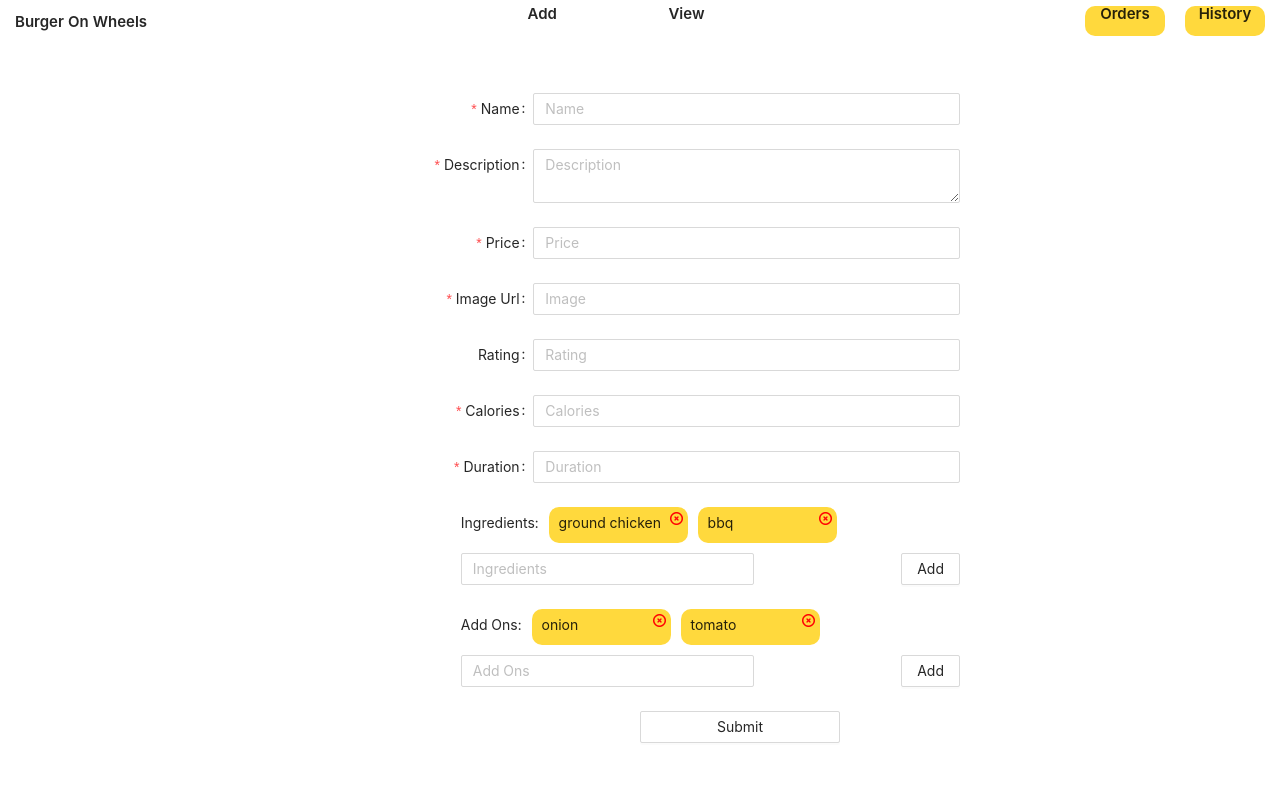
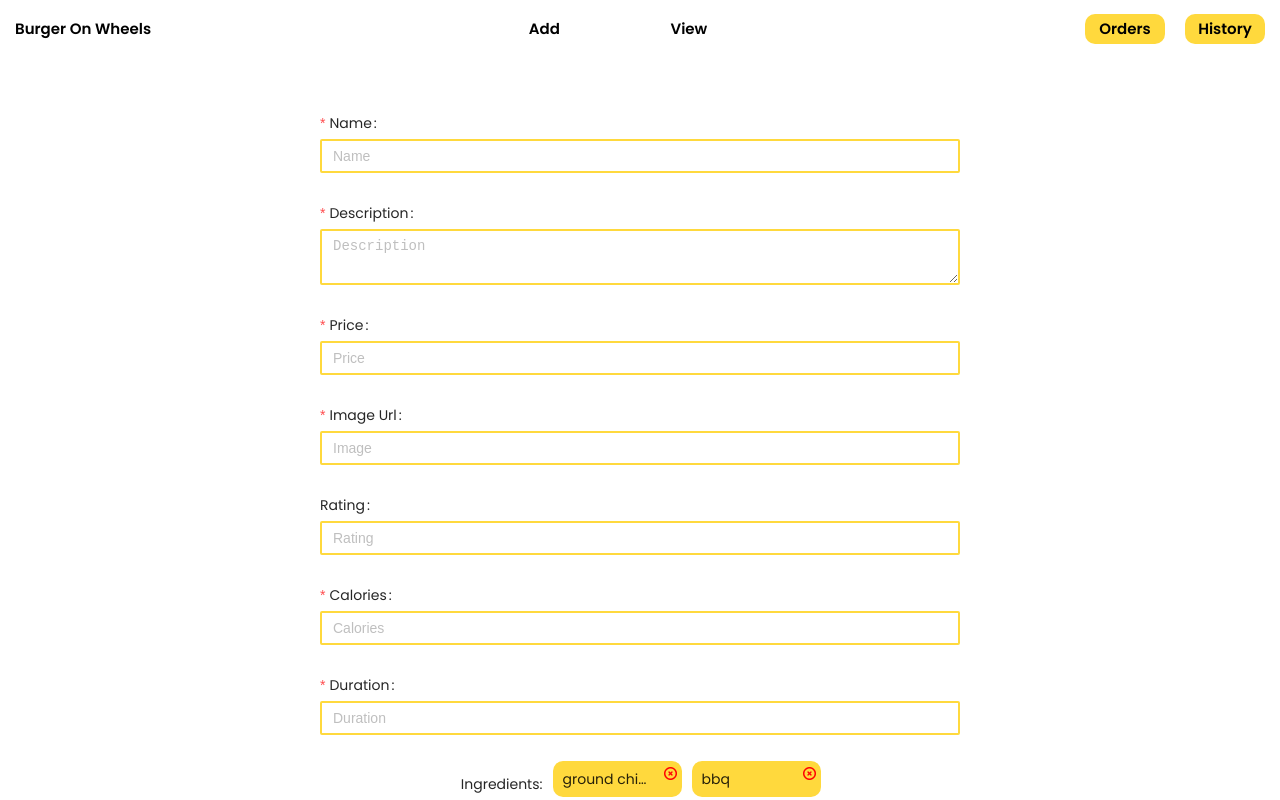
Before and after one commit to saikrishnadas/burgeronwheels, a React (Create React App) app: page /admin/add in a window 1280 px wide. Shown: the top 800 px of the page. Built offline with nearby package versions, Linux system fonts and the light colour scheme; a web font is replaced by a local one.

Commit message:
fixed align issue and changed add page ui

```diff
--- a/src/components/TextBox.js
+++ b/src/components/TextBox.js
@@ -5,11 +5,11 @@ const TextBox = ({ data, index, deleteItem }) => {
 	console.log("index", index);
 	return (
 		<div className="textbox" style={{ marginRight: "10px" }}>
-			<span style={{ marginTop: "5px", marginLeft: "10px" }}>
-				<p>{data}</p>
+			<span style={{ marginLeft: "10px", width: "90px" }}>
+				<p className="text-data">{data}</p>
 			</span>
 			<span
-				style={{ marginRight: "2px", cursor: "pointer" }}
+				style={{ marginRight: "2px", marginBottom: "5px", cursor: "pointer" }}
 				onClick={() => deleteItem(index)}
 			>
 				<img src={close} alt="close" />
--- a/src/pages/admin/Add.js
+++ b/src/pages/admin/Add.js
@@ -1,8 +1,7 @@
 import { useState } from "react";
 import AdminNavbar from "../../components/AdminNavbar";
 import { useAddProducts } from "../../hooks/useAddProduct";
-// import "antd/dist/antd.css";
-// import "../../styles/Admin.css";
+import "../../styles/Admin.css";
 import { Button, Checkbox, Form, Input } from "antd";
 import TextBox from "../../components/TextBox";
 import ProductForm from "./ProductForm";
--- a/src/pages/admin/ProductForm.js
+++ b/src/pages/admin/ProductForm.js
@@ -1,5 +1,11 @@
 import { Button, Checkbox, Form, Input } from "antd";
 import TextBox from "../../components/TextBox";
+import "../../styles/Admin.css";
+import "antd/lib/form/style/index.css";
+import "antd/lib/input/style/index.css";
+import "antd/lib/input-number/style/index.css";
+import "antd/lib/layout/style/index.css";
+import "antd/lib/button/style/index.css";
 import { useState, useEffect } from "react";
 import { useAddProducts } from "../../hooks/useAddProduct";
 
@@ -61,12 +67,6 @@ function ProductForm() {
 
 	return (
 		<Form
-			labelCol={{
-				span: 8,
-			}}
-			wrapperCol={{
-				span: 16,
-			}}
 			name="add-product"
 			onFinish={onSubmit}
 			// onFinishFailed={onSubmitFailed}
@@ -83,7 +83,10 @@ function ProductForm() {
 					},
 				]}
 			>
-				<Input placeholder="Name" />
+				<Input
+					style={{ borderColor: "#ffd93d", borderWidth: "2px" }}
+					placeholder="Name"
+				/>
 			</Form.Item>
 
 			<Form.Item
@@ -96,7 +99,10 @@ function ProductForm() {
 					},
 				]}
 			>
-				<TextArea placeholder="Description" />
+				<TextArea
+					style={{ borderColor: "#ffd93d", borderWidth: "2px" }}
+					placeholder="Description"
+				/>
 			</Form.Item>
 			<Form.Item
 				label="Price"
@@ -108,7 +114,10 @@ function ProductForm() {
 					},
 				]}
 			>
-				<Input placeholder="Price" />
+				<Input
+					style={{ borderColor: "#ffd93d", borderWidth: "2px" }}
+					placeholder="Price"
+				/>
 			</Form.Item>
 			<Form.Item
 				label="Image Url"
@@ -120,7 +129,10 @@ function ProductForm() {
 					},
 				]}
 			>
-				<Input placeholder="Image" />
+				<Input
+					style={{ borderColor: "#ffd93d", borderWidth: "2px" }}
+					placeholder="Image"
+				/>
 			</Form.Item>
 
 			<Form.Item
@@ -133,7 +145,10 @@ function ProductForm() {
 					},
 				]}
 			>
-				<Input placeholder="Rating" />
+				<Input
+					style={{ borderColor: "#ffd93d", borderWidth: "2px" }}
+					placeholder="Rating"
+				/>
 			</Form.Item>
 
 			<Form.Item
@@ -146,7 +161,10 @@ function ProductForm() {
 					},
 				]}
 			>
-				<Input placeholder="Calories" />
+				<Input
+					style={{ borderColor: "#ffd93d", borderWidth: "2px" }}
+					placeholder="Calories"
+				/>
 			</Form.Item>
 			<Form.Item
 				label="Duration"
@@ -158,7 +176,10 @@ function ProductForm() {
 					},
 				]}
 			>
-				<Input placeholder="Duration" />
+				<Input
+					style={{ borderColor: "#ffd93d", borderWidth: "2px" }}
+					placeholder="Duration"
+				/>
 			</Form.Item>
 
 			<div style={{ marginLeft: "22%" }}>
@@ -192,11 +213,21 @@ function ProductForm() {
 						]}
 					>
 						<Input
+							style={{ borderColor: "#ffd93d", borderWidth: "2px" }}
 							placeholder="Ingredients"
 							onChange={(e) => setIngredient(e.target.value)}
 						/>
 					</Form.Item>
-					<Button onClick={() => setIngredients([...ingredients, ingredient])}>
+					<Button
+						style={{
+							background: "#ffd93d",
+							borderColor: "yellow",
+							borderRadius: "10px",
+							fontWeight: "bold",
+							marginLeft: "20px",
+						}}
+						onClick={() => setIngredients([...ingredients, ingredient])}
+					>
 						Add
 					</Button>
 				</div>
@@ -233,17 +264,38 @@ function ProductForm() {
 						]}
 					>
 						<Input
+							style={{ borderColor: "#ffd93d", borderWidth: "2px" }}
 							placeholder="Add Ons"
 							onChange={(e) => setAddon(e.target.value)}
 						/>
 					</Form.Item>
-					<Button onClick={() => setAddons([...addOns, addon])}>Add</Button>
+					<Button
+						style={{
+							background: "#ffd93d",
+							borderColor: "yellow",
+							borderRadius: "10px",
+							fontWeight: "bold",
+							marginLeft: "20px",
+						}}
+						onClick={() => setAddons([...addOns, addon])}
+					>
+						Add
+					</Button>
 				</div>
 			</div>
 
 			<Button
 				htmlType="submit"
-				style={{ width: "200px", marginLeft: "50%", marginBottom: "50px" }}
+				className="submit-button"
+				style={{
+					width: "200px",
+					marginLeft: "50%",
+					marginBottom: "50px",
+					background: "#ffd93d",
+					borderColor: "yellow",
+					borderRadius: "10px",
+					fontWeight: "bold",
+				}}
 			>
 				Submit
 			</Button>
--- a/src/pages/admin/Update.js
+++ b/src/pages/admin/Update.js
@@ -1,7 +1,6 @@
 import { useState } from "react";
 import AdminNavbar from "../../components/AdminNavbar";
 import { useAddProducts } from "../../hooks/useAddProduct";
-import "antd/dist/antd.css";
 import "../../styles/Admin.css";
 import { Button, Checkbox, Form, Input } from "antd";
 import TextBox from "../../components/TextBox";
--- a/src/styles/Admin.css
+++ b/src/styles/Admin.css
@@ -11,10 +11,17 @@
 }
 
 .textbox {
-	width: 139px;
+	width: 129px;
 	height: 36px;
 	background-color: #ffd93d;
 	border-radius: 10px;
 	display: flex;
 	justify-content: space-between;
+	align-items: center;
 }
+
+.text-data {
+	white-space: nowrap;
+	overflow: hidden;
+	text-overflow: ellipsis;
+}
```
